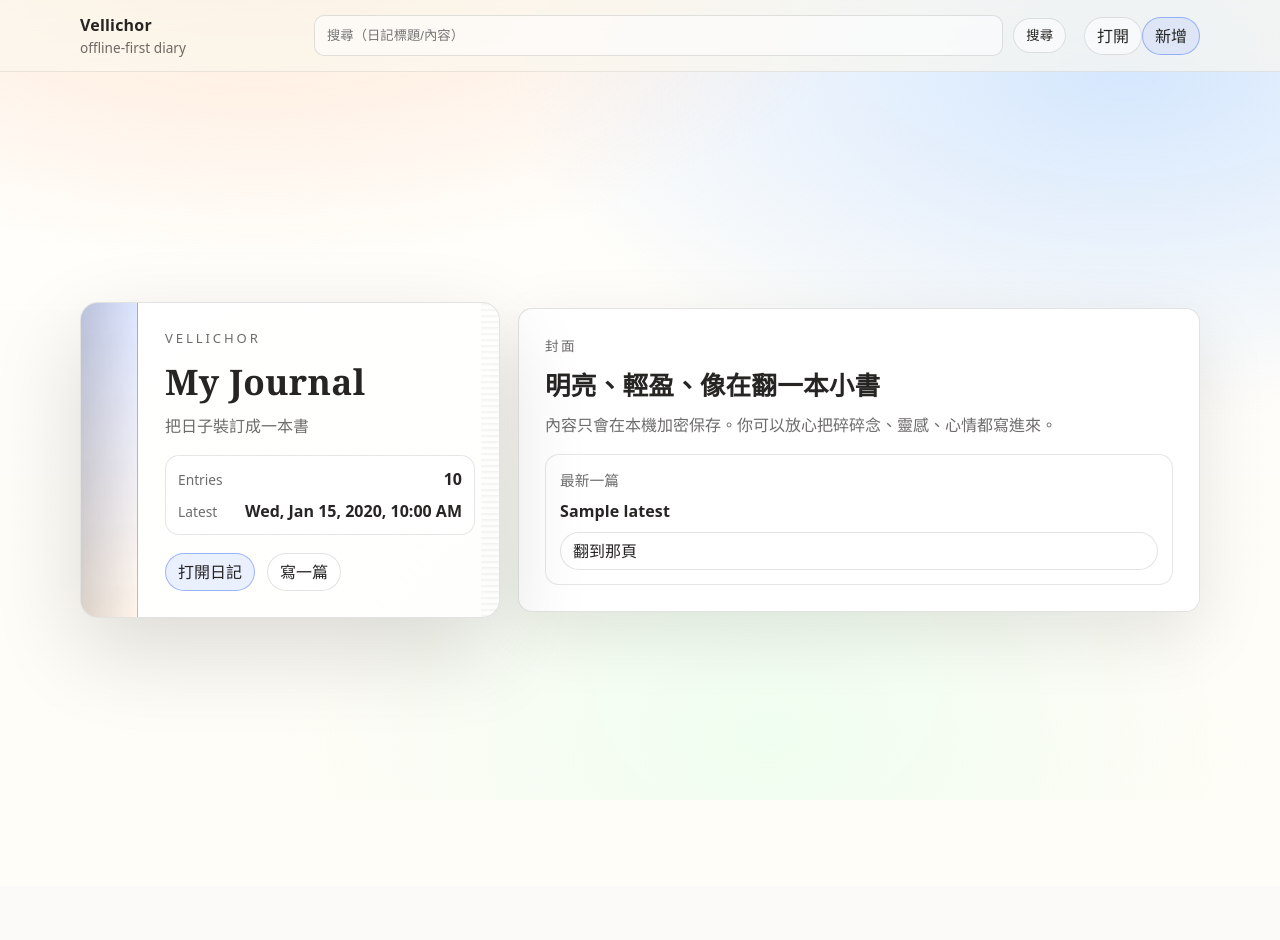
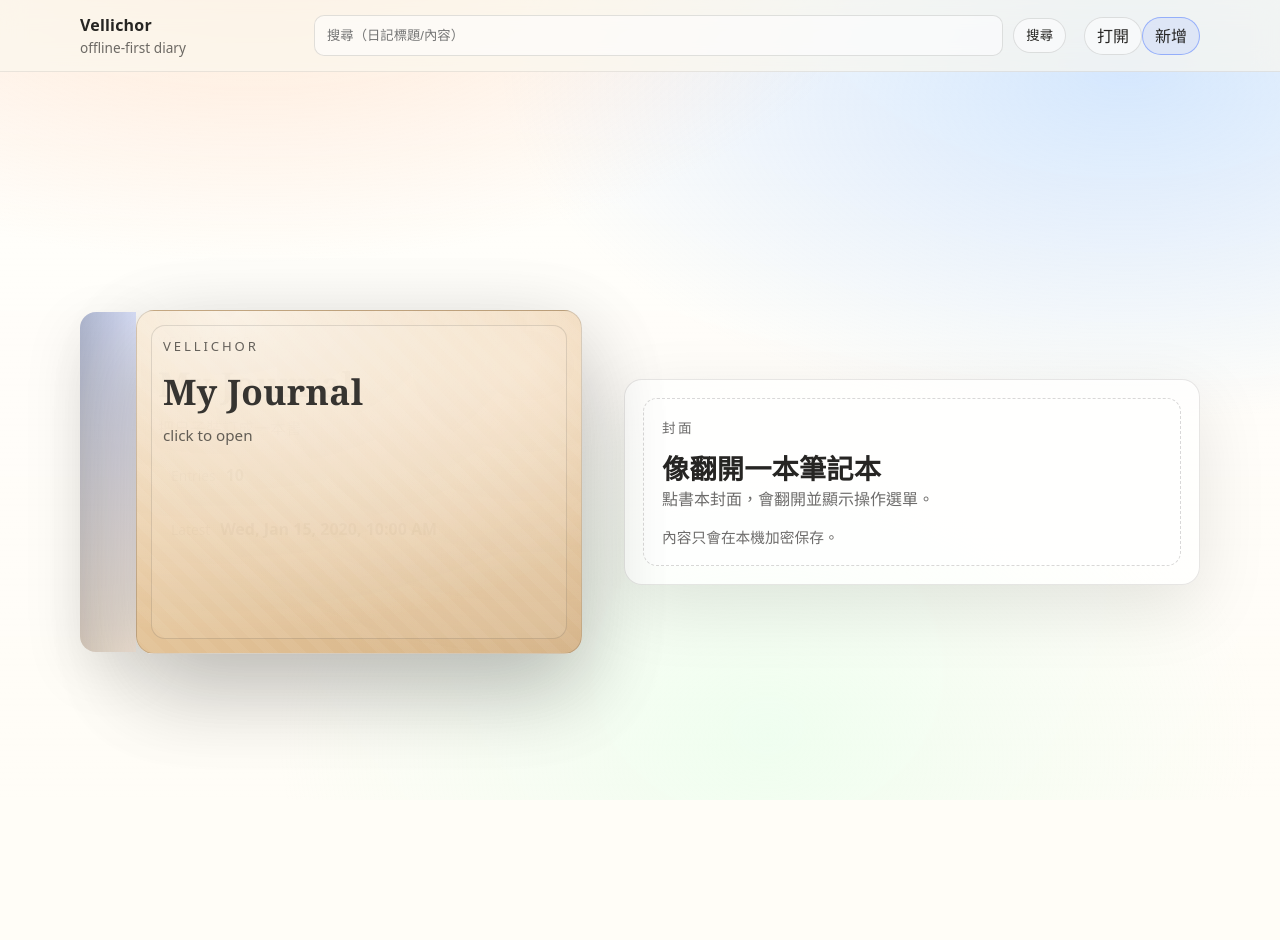
Before and after one commit to ChaoChienHung/Vellichor, a FastAPI app: template vellichor/templates/index.html in a window 1280 px wide. Before the commit the page ends 769 px from the top, so only its background shows below. Run offline with FastAPI, Linux system fonts and the light colour scheme; the template is opened without the code that fills it: most values are stand-ins (such as "Sample title", 1, 10 or a date in 2020); parts of the project's set-up code (start-up, migrations or seed data) failed here and were passed over.

Commit message:
UI: interactive book cover opening

```diff
--- a/vellichor/static/app.css
+++ b/vellichor/static/app.css
@@ -419,42 +419,79 @@ input[type="text"]:focus, textarea:focus {
 }
 
 .cover-wrap {
-  min-height: calc(100vh - 88px);
+  min-height: calc(100vh - 44px);
   display: grid;
   align-items: center;
-  padding: 10px 0 30px 0;
+  padding: 10px 0 40px 0;
 }
 
-.cover-grid {
+.desk {
   display: grid;
-  grid-template-columns: 420px 1fr;
-  gap: 18px;
+  grid-template-columns: 520px 1fr;
+  gap: 24px;
   align-items: center;
 }
 
-.book {
+.desk-note {
+  border-radius: 18px;
+  border: 1px solid rgba(20, 18, 16, 0.10);
+  background: rgba(255, 255, 255, 0.68);
+  box-shadow: var(--shadow);
+  padding: 18px 18px;
+}
+
+.desk-note-inner {
+  border-radius: 14px;
+  border: 1px dashed rgba(20, 18, 16, 0.16);
+  background: rgba(255, 255, 255, 0.55);
+  padding: 18px 18px;
+}
+
+.desk-note-title {
+  margin-top: 10px;
+  font-family: ui-serif, Georgia, Cambria, "Times New Roman", Times, serif;
+  font-size: 1.7rem;
+  font-weight: 780;
+  letter-spacing: 0.2px;
+}
+
+.book3d {
   position: relative;
+  width: 520px;
+  height: 380px;
+  border-radius: 20px;
+  outline: none;
+  perspective: 1400px;
+  transform-style: preserve-3d;
+}
+
+.book3d:focus-visible .book3d-cover {
+  box-shadow: 0 0 0 4px rgba(90, 130, 255, 0.35), 0 32px 90px rgba(0, 0, 0, 0.16);
+}
+
+.book3d-spine {
+  position: absolute;
+  left: 0;
+  top: 20px;
+  bottom: 20px;
+  width: 56px;
+  border-radius: 16px 0 0 16px;
+  background:
+    linear-gradient(180deg, rgba(90, 130, 255, 0.22), rgba(255, 210, 170, 0.26)),
+    linear-gradient(90deg, rgba(0, 0, 0, 0.24), rgba(0, 0, 0, 0));
+  box-shadow: 0 18px 60px rgba(0, 0, 0, 0.10);
+}
+
+.book3d-pages {
+  position: absolute;
+  inset: 18px 18px 18px 56px;
   border-radius: 18px;
-  background: linear-gradient(135deg, rgba(255, 255, 255, 0.90), rgba(255, 255, 255, 0.70));
-  border: 1px solid rgba(20, 18, 16, 0.12);
+  background: rgba(255, 255, 255, 0.9);
   box-shadow: 0 32px 90px rgba(0, 0, 0, 0.14);
   overflow: hidden;
 }
 
-.book::before {
-  content: "";
-  position: absolute;
-  left: 0;
-  top: 0;
-  bottom: 0;
-  width: 56px;
-  background:
-    linear-gradient(180deg, rgba(90, 130, 255, 0.20), rgba(255, 210, 170, 0.22)),
-    linear-gradient(90deg, rgba(0, 0, 0, 0.18), rgba(0, 0, 0, 0));
-  border-right: 1px solid rgba(20, 18, 16, 0.12);
-}
-
-.book::after {
+.book3d-pages::after {
   content: "";
   position: absolute;
   right: 0;
@@ -467,88 +504,186 @@ input[type="text"]:focus, textarea:focus {
       rgba(20, 18, 16, 0.06),
       rgba(20, 18, 16, 0.06) 1px,
       rgba(255, 255, 255, 0.0) 3px,
-      rgba(255, 255, 255, 0.0) 6px
+      rgba(255, 255, 255, 0.0) 7px
     );
   opacity: 0.7;
+  pointer-events: none;
 }
 
-.book-inner {
-  padding: 26px 24px 26px 84px;
+.book3d-paper {
+  position: relative;
+  height: 100%;
+  padding: 22px 22px;
+  background:
+    linear-gradient(180deg, rgba(255, 255, 255, 0.92), rgba(255, 255, 255, 0.70)),
+    repeating-linear-gradient(
+      180deg,
+      rgba(20, 18, 16, 0.035),
+      rgba(20, 18, 16, 0.035) 1px,
+      rgba(255, 255, 255, 0) 36px,
+      rgba(255, 255, 255, 0) 44px
+    );
 }
 
-.book-kicker {
+.paper-kicker {
   font-size: 0.82rem;
   letter-spacing: 0.22em;
   text-transform: uppercase;
   color: var(--muted);
 }
 
-.book-title {
+.paper-title {
   margin-top: 10px;
   font-family: ui-serif, Georgia, Cambria, "Times New Roman", Times, serif;
-  font-size: 2.2rem;
-  font-weight: 800;
+  font-size: 2.15rem;
+  font-weight: 850;
   letter-spacing: 0.3px;
 }
 
-.book-sub {
+.paper-sub {
   margin-top: 8px;
   color: var(--muted);
   font-size: 1rem;
 }
 
-.book-meta {
-  display: grid;
-  gap: 10px;
-  border-radius: 14px;
+.paper-stats {
+  display: flex;
+  gap: 14px;
+  flex-wrap: wrap;
+}
+
+.stat {
+  border-radius: 999px;
   border: 1px solid rgba(20, 18, 16, 0.10);
   background: rgba(255, 255, 255, 0.55);
-  padding: 12px 12px;
-}
-
-.book-meta-row {
+  padding: 8px 12px;
   display: flex;
-  justify-content: space-between;
-  gap: 12px;
+  gap: 10px;
   align-items: baseline;
 }
 
-.book-meta-label {
+.stat-label {
   font-size: 0.86rem;
   color: var(--muted);
 }
 
-.book-meta-value {
-  font-weight: 700;
+.stat-value {
+  font-weight: 750;
 }
 
-.cover-side {
-  min-width: 0;
+.menu {
+  position: absolute;
+  left: 22px;
+  right: 22px;
+  bottom: 22px;
+  border-radius: 16px;
+  border: 1px solid rgba(20, 18, 16, 0.12);
+  background: rgba(255, 255, 255, 0.84);
+  backdrop-filter: blur(10px);
+  padding: 14px 14px;
+  transform: translateY(12px);
+  opacity: 0;
+  pointer-events: none;
+  transition: opacity 180ms ease, transform 180ms ease;
 }
 
-.cover-note {
-  padding: 26px 26px;
+.book3d.open .menu {
+  transform: translateY(0px);
+  opacity: 1;
+  pointer-events: auto;
 }
 
-.cover-note-title {
-  margin: 10px 0 10px 0;
-  font-family: ui-serif, Georgia, Cambria, "Times New Roman", Times, serif;
-  font-size: 1.6rem;
-  letter-spacing: 0.2px;
+.menu-title {
+  font-weight: 800;
+  letter-spacing: 0.1px;
 }
 
-.cover-latest {
-  border-radius: 14px;
-  border: 1px solid rgba(20, 18, 16, 0.10);
-  background: rgba(255, 255, 255, 0.60);
-  padding: 14px 14px;
-  display: grid;
+.menu-actions {
+  margin-top: 10px;
+  display: flex;
   gap: 10px;
+  flex-wrap: wrap;
 }
 
-.cover-latest-title {
-  font-weight: 750;
-  letter-spacing: 0.1px;
+.menu-hint {
+  margin-top: 10px;
+}
+
+.book3d-cover {
+  position: absolute;
+  inset: 18px 18px 18px 56px;
+  border-radius: 18px;
+  transform-origin: left center;
+  transform-style: preserve-3d;
+  transition: transform 620ms cubic-bezier(0.2, 0.85, 0.12, 1), box-shadow 220ms ease;
+  box-shadow: 0 32px 90px rgba(0, 0, 0, 0.16);
+}
+
+.book3d.open .book3d-cover {
+  transform: rotateY(-128deg);
+}
+
+.cover-face {
+  position: absolute;
+  inset: 0;
+  border-radius: 18px;
+  border: 1px solid rgba(20, 18, 16, 0.14);
+  background:
+    radial-gradient(850px 520px at 20% 0%, rgba(255, 255, 255, 0.70), transparent 62%),
+    radial-gradient(700px 520px at 88% 16%, rgba(255, 235, 210, 0.62), transparent 60%),
+    linear-gradient(135deg, rgba(238, 205, 160, 0.96), rgba(210, 175, 130, 0.96));
+  overflow: hidden;
+}
+
+.cover-face::before {
+  content: "";
+  position: absolute;
+  inset: 0;
+  background:
+    repeating-linear-gradient(
+      45deg,
+      rgba(255, 255, 255, 0.0),
+      rgba(255, 255, 255, 0.0) 10px,
+      rgba(255, 255, 255, 0.055) 10px,
+      rgba(255, 255, 255, 0.055) 20px
+    );
+  opacity: 0.7;
+  pointer-events: none;
+}
+
+.cover-face::after {
+  content: "";
+  position: absolute;
+  inset: 14px 14px;
+  border-radius: 14px;
+  border: 1px solid rgba(20, 18, 16, 0.12);
+  background: rgba(255, 255, 255, 0.08);
+}
+
+.cover-kicker {
+  position: relative;
+  padding: 26px 26px 0 26px;
+  font-size: 0.82rem;
+  letter-spacing: 0.22em;
+  text-transform: uppercase;
+  color: rgba(20, 18, 16, 0.70);
+}
+
+.cover-title {
+  position: relative;
+  padding: 12px 26px 0 26px;
+  font-family: ui-serif, Georgia, Cambria, "Times New Roman", Times, serif;
+  font-size: 2.2rem;
+  font-weight: 900;
+  letter-spacing: 0.3px;
+  color: rgba(20, 18, 16, 0.92);
+}
+
+.cover-sub {
+  position: relative;
+  padding: 10px 26px 0 26px;
+  color: rgba(20, 18, 16, 0.70);
+  font-size: 0.95rem;
 }
 
 @media (max-width: 980px) {
--- a/vellichor/templates/index.html
+++ b/vellichor/templates/index.html
@@ -4,60 +4,100 @@
 
 {% block content %}
   <div class="cover-wrap">
-    <div class="cover-grid">
-      <div class="book">
-        <div class="book-inner">
-          <div class="book-kicker">Vellichor</div>
-          <div class="book-title">My Journal</div>
-          <div class="book-sub">把日子裝訂成一本書</div>
+    <div class="desk">
+      <div class="book3d" id="book3d" role="button" tabindex="0" aria-label="Open journal">
+        <div class="book3d-spine"></div>
 
-          <div style="height: 18px"></div>
+        <div class="book3d-pages">
+          <div class="book3d-paper">
+            <div class="paper-kicker">Vellichor</div>
+            <div class="paper-title">My Journal</div>
+            <div class="paper-sub">把日子裝訂成一本書</div>
 
-          <div class="book-meta">
-            <div class="book-meta-row">
-              <div class="book-meta-label">Entries</div>
-              <div class="book-meta-value">{{ total }}</div>
+            <div style="height: 16px"></div>
+
+            <div class="paper-stats">
+              <div class="stat">
+                <div class="stat-label">Entries</div>
+                <div class="stat-value">{{ total }}</div>
               </div>
               {% if latest %}
-              <div class="book-meta-row">
-                <div class="book-meta-label">Latest</div>
-                <div class="book-meta-value" data-iso="{{ latest.created_at }}">{{ latest.created_at }}</div>
+                <div class="stat">
+                  <div class="stat-label">Latest</div>
+                  <div class="stat-value" data-iso="{{ latest.created_at }}">{{ latest.created_at }}</div>
                 </div>
               {% endif %}
             </div>
 
             <div style="height: 18px"></div>
 
-          <div class="row">
+            <div class="menu" aria-hidden="true">
+              <div class="menu-title">要做什麼？</div>
+              <div class="menu-actions">
                 <a class="btn primary" href="/entries">打開日記</a>
                 <a class="btn" href="/entry/new">寫一篇</a>
+                {% if latest %}
+                  <a class="btn" href="/entry/{{ latest.id }}">翻到最新</a>
+                {% endif %}
+              </div>
+              <div class="menu-hint muted">點空白處可闔上</div>
             </div>
           </div>
         </div>
 
-      <div class="cover-side">
-        <div class="paper cover-note">
+        <div class="book3d-cover">
+          <div class="cover-face">
+            <div class="cover-kicker">Vellichor</div>
+            <div class="cover-title">My Journal</div>
+            <div class="cover-sub">click to open</div>
+          </div>
+        </div>
+      </div>
+
+      <div class="desk-note">
+        <div class="desk-note-inner">
           <div class="hero-kicker">封面</div>
-          <h2 class="cover-note-title">明亮、輕盈、像在翻一本小書</h2>
+          <div class="desk-note-title">像翻開一本筆記本</div>
           <div class="hero-sub">
-            內容只會在本機加密保存。你可以放心把碎碎念、靈感、心情都寫進來。
+            點書本封面，會翻開並顯示操作選單。
           </div>
-          <div style="height: 16px"></div>
-          {% if latest %}
-            <div class="cover-latest">
-              <div class="muted">最新一篇</div>
-              <div class="cover-latest-title">{{ latest.title }}</div>
-              <a class="btn" href="/entry/{{ latest.id }}">翻到那頁</a>
-            </div>
-          {% else %}
-            <div class="cover-latest">
-              <div class="muted">還沒有內容</div>
-              <div class="cover-latest-title">從第一頁開始</div>
-              <a class="btn primary" href="/entry/new">寫第一篇</a>
-            </div>
-          {% endif %}
+          <div style="height: 14px"></div>
+          <div class="muted">內容只會在本機加密保存。</div>
         </div>
       </div>
     </div>
   </div>
+
+  <script>
+    (function () {
+      var el = document.getElementById("book3d");
+      if (!el) return;
+      function setOpen(v) {
+        if (v) el.classList.add("open");
+        else el.classList.remove("open");
+        var menu = el.querySelector(".menu");
+        if (menu) menu.setAttribute("aria-hidden", v ? "false" : "true");
+      }
+      function toggle() {
+        setOpen(!el.classList.contains("open"));
+      }
+      el.addEventListener("click", function (e) {
+        var t = e.target;
+        if (t && t.closest && t.closest("a")) return;
+        toggle();
+      });
+      document.addEventListener("click", function (e) {
+        if (!el.classList.contains("open")) return;
+        if (e.target && el.contains(e.target)) return;
+        setOpen(false);
+      });
+      el.addEventListener("keydown", function (e) {
+        if (e.key === "Enter" || e.key === " ") {
+          e.preventDefault();
+          toggle();
+        }
+        if (e.key === "Escape") setOpen(false);
+      });
+    })();
+  </script>
 {% endblock %}
```
Also changed, not shown: other parts of vellichor/static/app.css (+45 -8 lines). Lines whose indentation alone changed are shown as unchanged.
